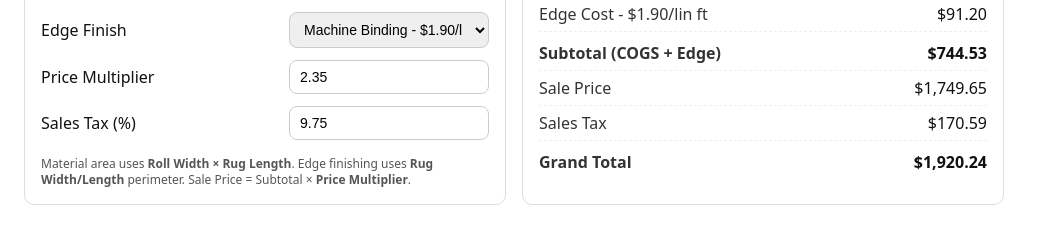
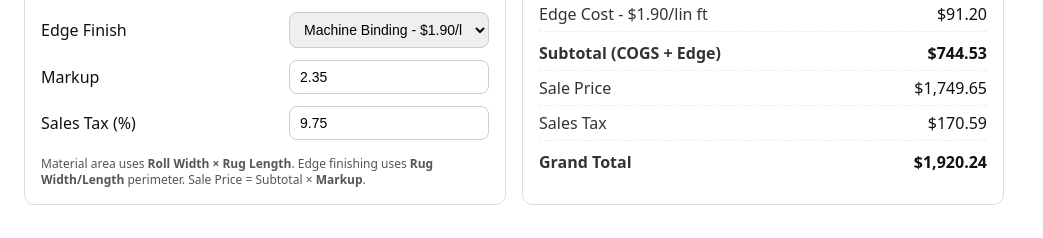
Before and after one commit to brandon-bayer/rugcalculator, a plain HTML site: page index.html in a window 1280 px wide. Shown: the part 291-529 px from the top of the page, without its empty margins (0-1043 px from the left). Drawn offline with Linux system fonts and the light colour scheme.

Commit message:
Rename Price Multiplier to Markup

```diff
--- a/index.html
+++ b/index.html
@@ -71,7 +71,7 @@
       </label>
 
       <label>
-        <span>Price Multiplier</span>
+        <span>Markup</span>
         <input id="multiplier" type="number" step="0.01" value="2.35" />
       </label>
 
@@ -82,7 +82,7 @@
 
       <div class="note">
         Material area uses <b>Roll Width × Rug Length</b>. Edge finishing uses <b>Rug Width/Length</b> perimeter.
-        Sale Price = Subtotal × <b>Price Multiplier</b>.
+        Sale Price = Subtotal × <b>Markup</b>.
       </div>
     </div>
 
```
